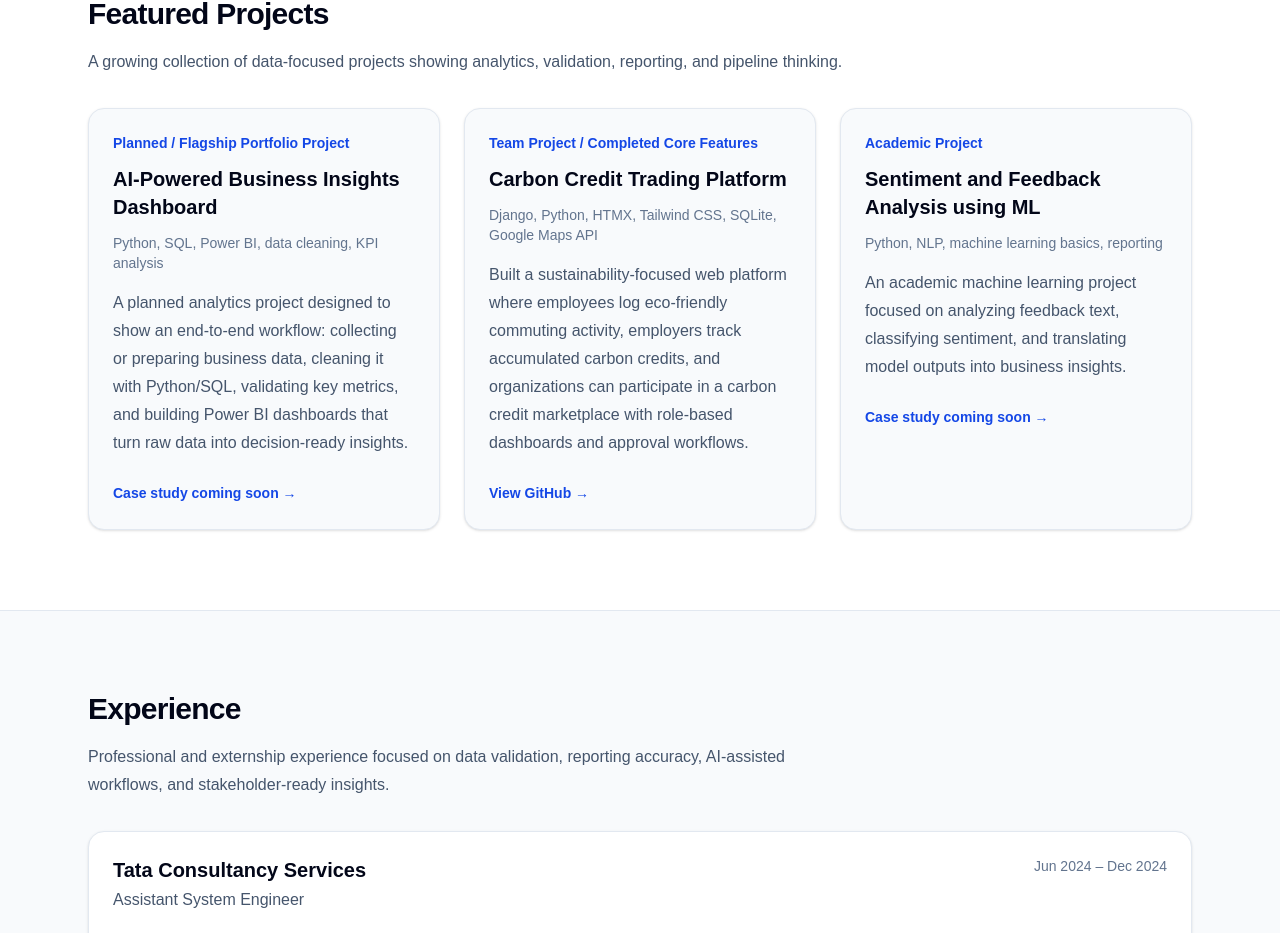
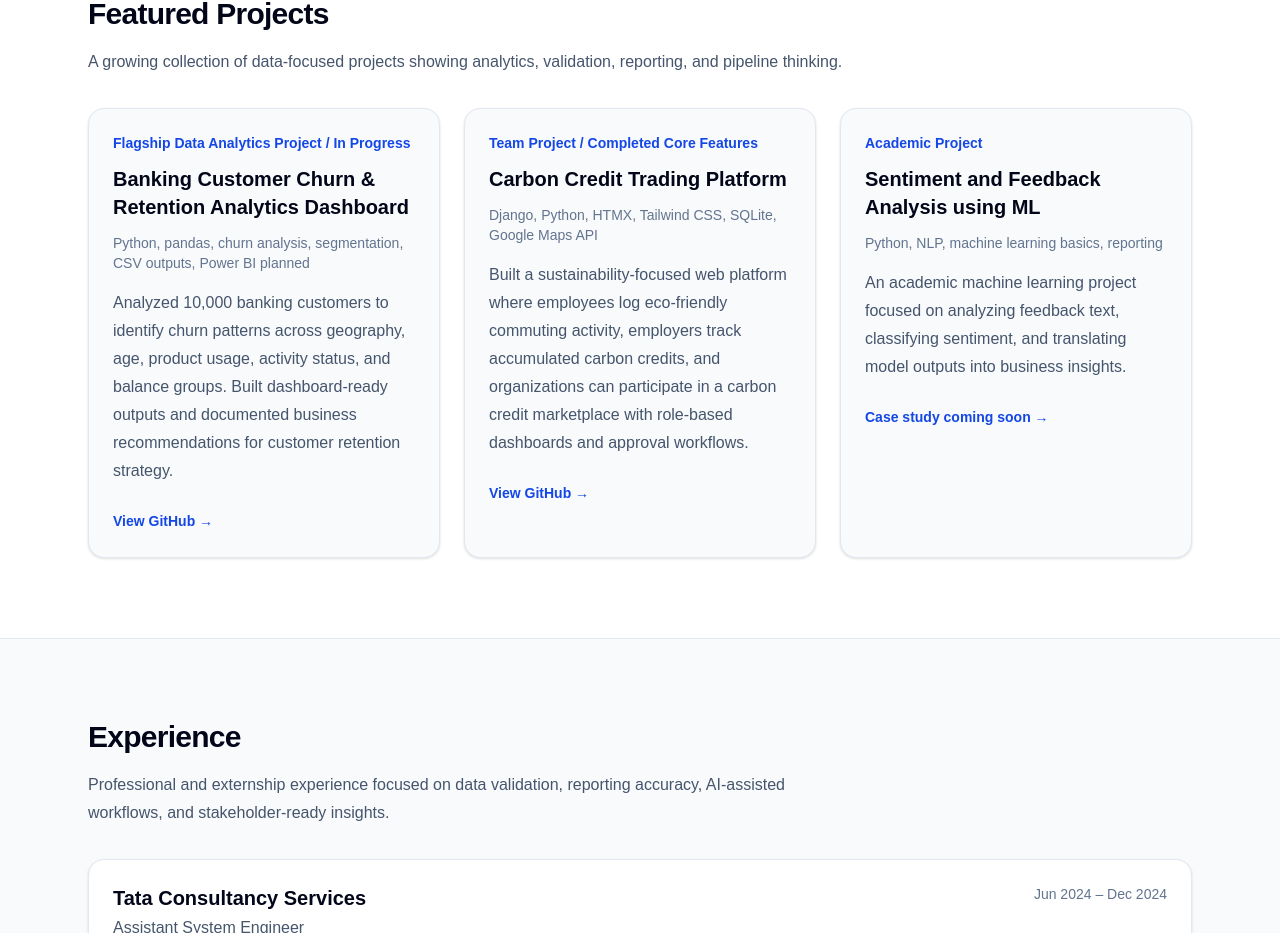
Before and after one commit to psalkineni-553/portfolio-website, a Next.js app: page / in a window 1280 px wide. Shown: the part 1713-2646 px from the top of the page. Built offline with nearby package versions, Linux system fonts and the light colour scheme.

Commit message:
Add banking churn flagship project

```diff
--- a/src/app/page.tsx
+++ b/src/app/page.tsx
@@ -128,11 +128,12 @@ export default function Home() {
           <div className="mt-8 grid gap-6 md:grid-cols-3">
             {[
               {
-                title: "AI-Powered Business Insights Dashboard",
-                status: "Planned / Flagship Portfolio Project",
-                tools: "Python, SQL, Power BI, data cleaning, KPI analysis",
+                title: "Banking Customer Churn & Retention Analytics Dashboard",
+                status: "Flagship Data Analytics Project / In Progress",
+                tools: "Python, pandas, churn analysis, segmentation, CSV outputs, Power BI planned",
                 description:
-                  "A planned analytics project designed to show an end-to-end workflow: collecting or preparing business data, cleaning it with Python/SQL, validating key metrics, and building Power BI dashboards that turn raw data into decision-ready insights.",
+                  "Analyzed 10,000 banking customers to identify churn patterns across geography, age, product usage, activity status, and balance groups. Built dashboard-ready outputs and documented business recommendations for customer retention strategy.",
+                link: "https://github.com/psalkineni-553/banking-churn-dashboard",
               },
               {
                 title: "Carbon Credit Trading Platform",
```
